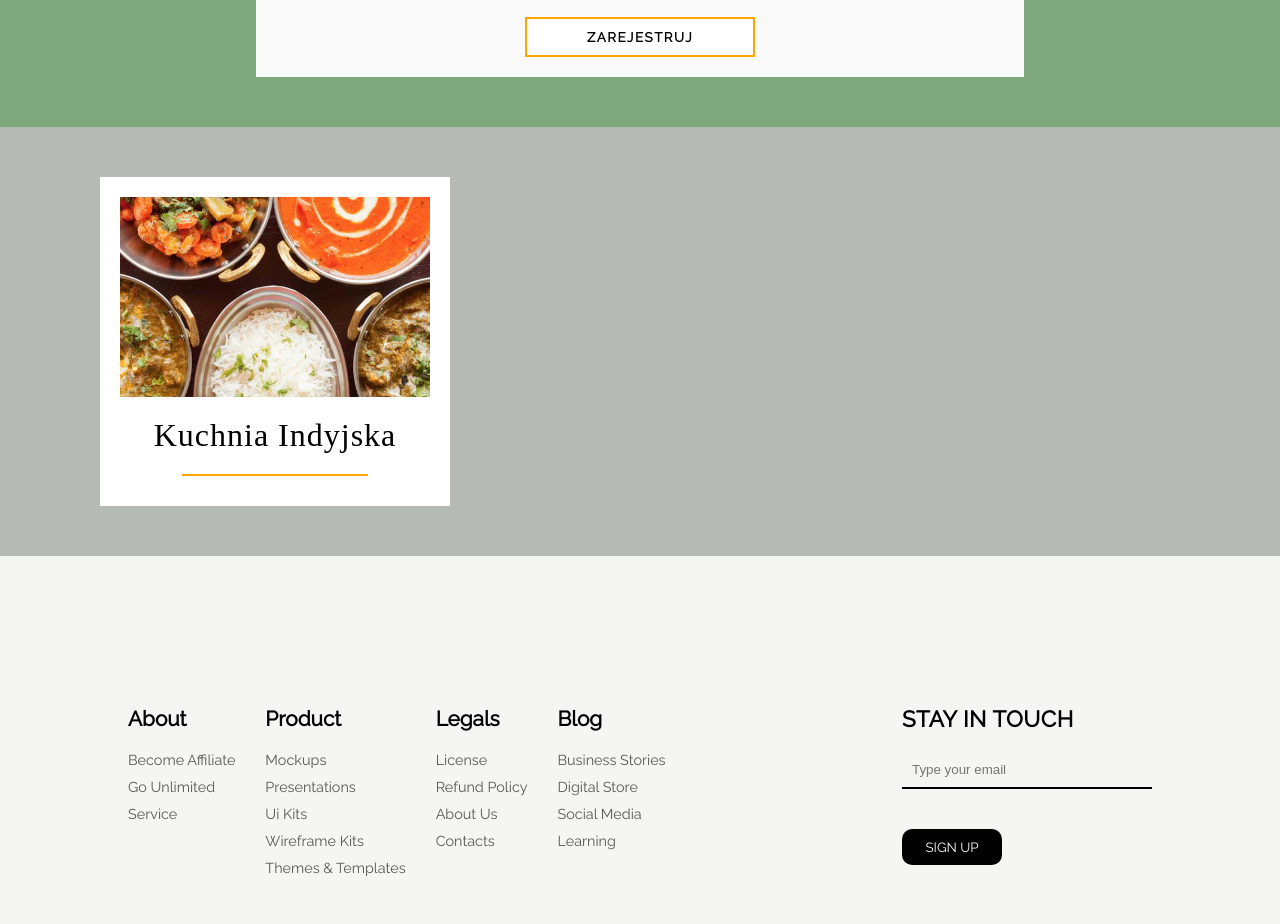
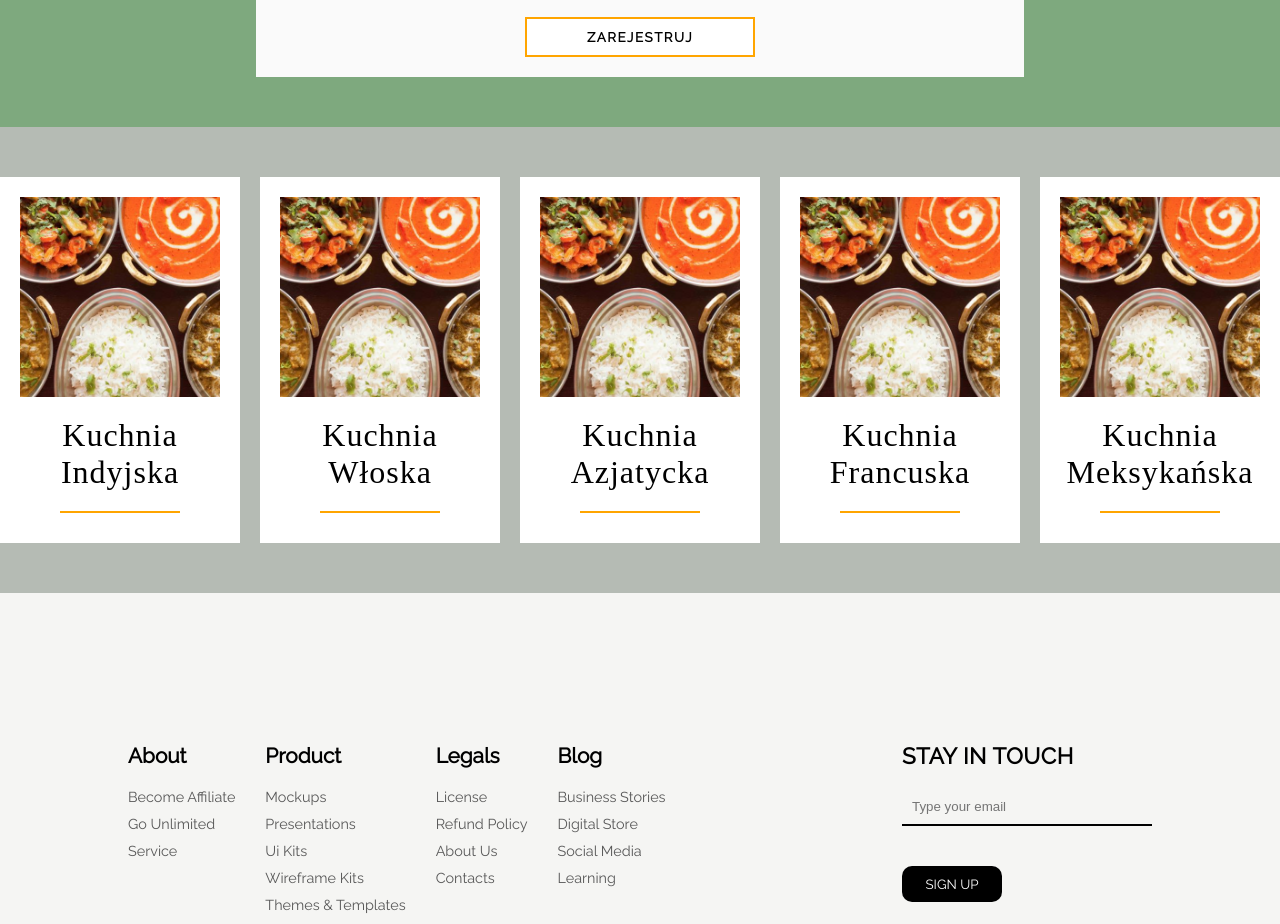
Before and after one commit to wojank/share-my-recipe, a Vue app in the folder frontend/: page / in a window 1280 px wide. Shown: the part 3260-4184 px from the top of the page. Built offline with nearby package versions, Linux system fonts and the light colour scheme; a web font is replaced by a local one.

Commit message:
24rd, frontend: created CategoryCarousel component

```diff
--- a/frontend/src/assets/sass/components/category-card.scss
+++ b/frontend/src/assets/sass/components/category-card.scss
@@ -1,9 +1,9 @@
 @use "../colors" as c;
 @use "../typography" as t;
+
 .cat-card {
-  margin-left: 100px;
   background-color: c.$light-primary;
-  max-width: 350px;
+  width: 350px;
   padding: 20px;
 
   &__img {
--- a/frontend/src/assets/sass/components/category-carousel.scss
+++ b/frontend/src/assets/sass/components/category-carousel.scss
@@ -1,4 +1,7 @@
 .cat-carousel {
+  display: flex;
+  gap: 20px;
+  justify-content: center;
   background-color: rgb(181, 187, 180);
   padding: 50px 0;
 }
--- a/frontend/src/components/CategoryCard.vue
+++ b/frontend/src/components/CategoryCard.vue
@@ -1,8 +1,15 @@
-<script setup lang="ts"></script>
+<script setup lang="ts">
+interface Config {
+  name: String;
+  link?: String;
+}
+const props = defineProps<Config>();
+const { name, link } = props;
+</script>
 <template>
   <div class="cat-card">
     <img class="cat-card__img" src="/categoryfake.jpeg" alt="przepisy.pl" />
-    <h4 class="cat-card__title">kuchnia indyjska</h4>
+    <h4 class="cat-card__title">{{ name }}</h4>
     <span class="cat-card__separator"></span>
   </div>
 </template>
--- a/frontend/src/components/CategoryCarousel.vue
+++ b/frontend/src/components/CategoryCarousel.vue
@@ -1,9 +1,31 @@
 <script setup lang="ts">
 import CategoryCard from "./CategoryCard.vue";
+const categoryConfig = [
+  {
+    name: "Kuchnia Indyjska",
+    link: "kuchnia-indyjska",
+  },
+  {
+    name: "Kuchnia Włoska",
+    link: "kuchnia-indyjska",
+  },
+  {
+    name: "Kuchnia Azjatycka",
+    link: "kuchnia-indyjska",
+  },
+  {
+    name: "Kuchnia Francuska",
+    link: "kuchnia-indyjska",
+  },
+  {
+    name: "Kuchnia Meksykańska",
+    link: "kuchnia-indyjska",
+  },
+];
 </script>
 <template>
   <section class="cat-carousel">
-    <CategoryCard />
+    <CategoryCard v-for="item in categoryConfig" v-bind="item" />
   </section>
 </template>
 <style scoped lang="scss">
```
